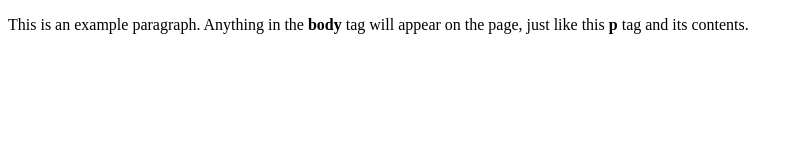
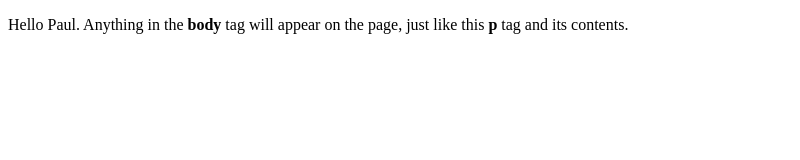
Before and after one commit to APN4/NetherTest3, a plain HTML site: page index.html in a window 1280 px wide. Shown: the whole page, without its empty margins (0-800 px from the left). Drawn offline with Linux system fonts and the light colour scheme.

Commit message:
Update index.html

```diff
--- a/index.html
+++ b/index.html
@@ -15,7 +15,7 @@
 <noscript><iframe src="https://www.googletagmanager.com/ns.html?id=GTM-M52GZQN"
 height="0" width="0" style="display:none;visibility:hidden"></iframe></noscript>
 <!-- End Google Tag Manager (noscript) -->
-<p>This is an example paragraph. Anything in the <strong>body</strong> tag will appear on the page, just like this <strong>p</strong> tag and its contents.</p>
+<p>Hello Paul. Anything in the <strong>body</strong> tag will appear on the page, just like this <strong>p</strong> tag and its contents.</p>
 <p id ="key1">  </p>
   <p id ="key2">  </p>
  </body>
```
